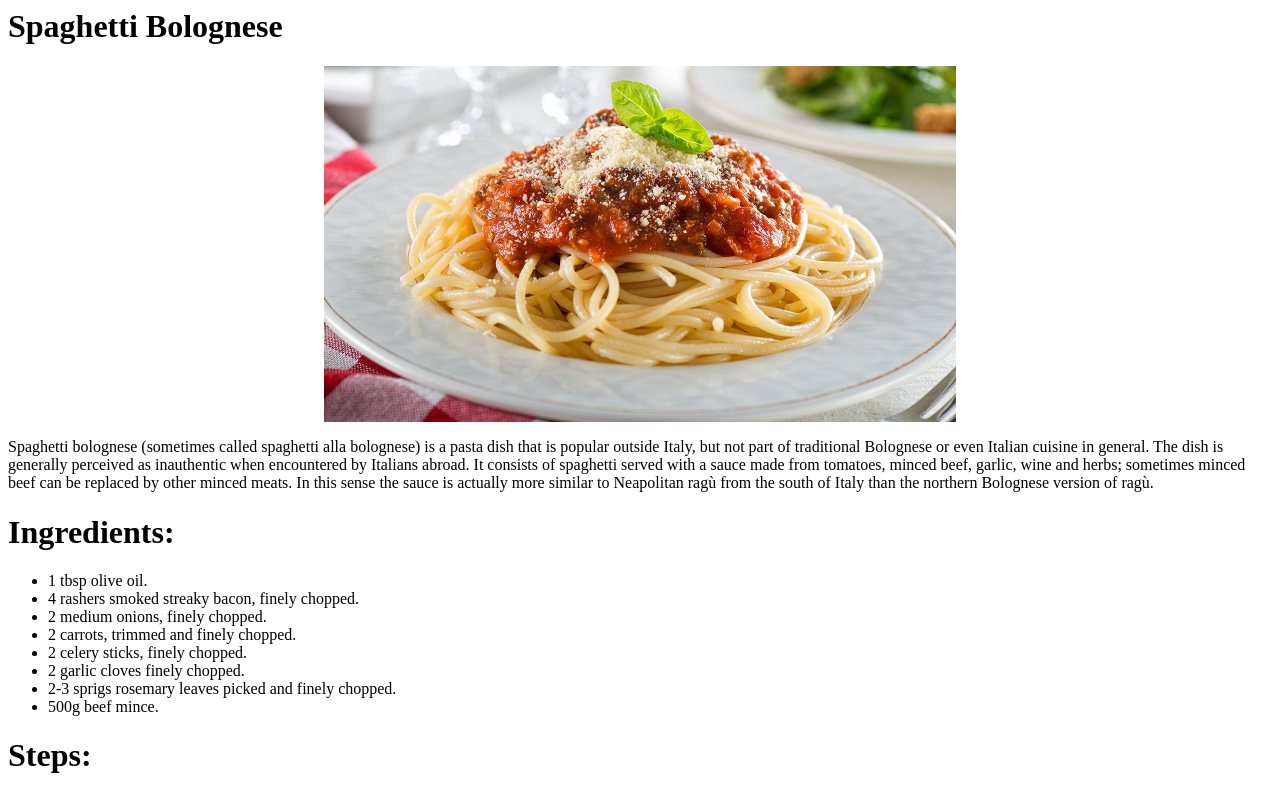
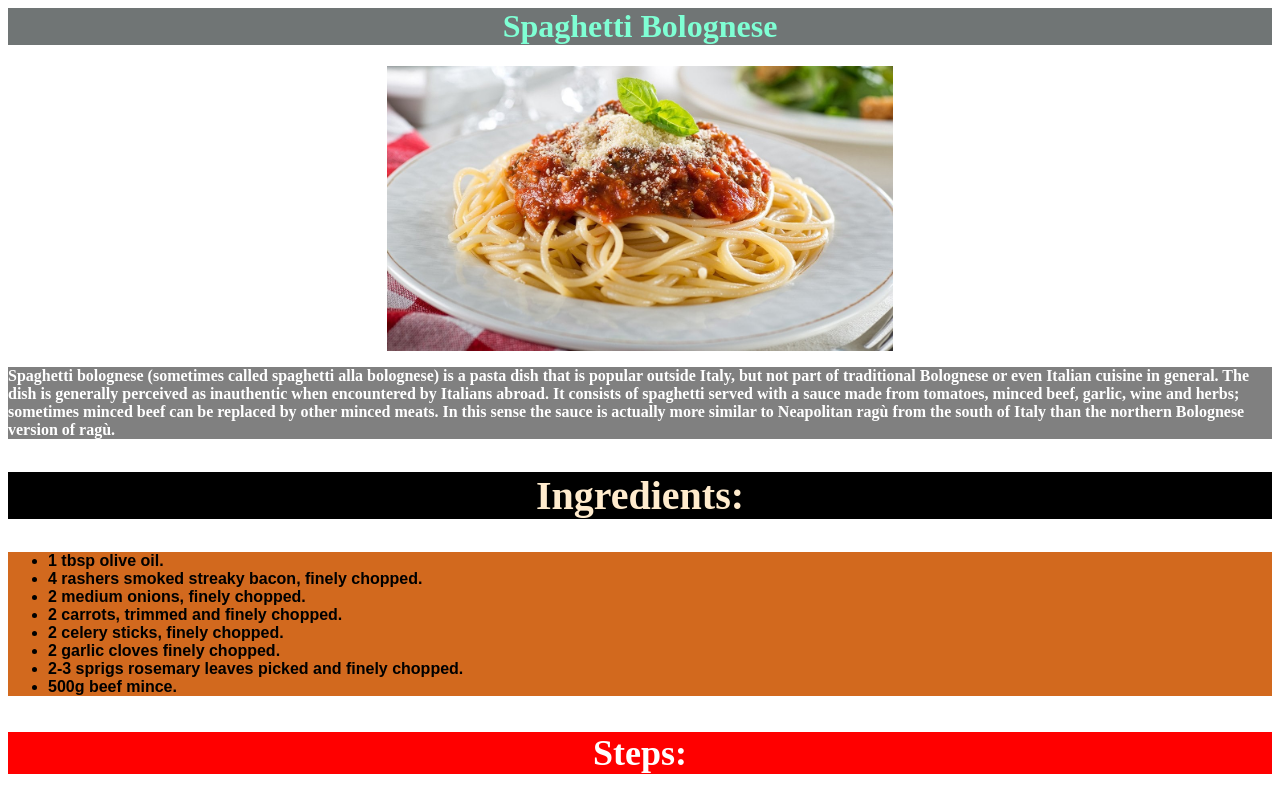
Before and after one commit to skuderski/recipes, a plain HTML site: page recipes/bolognese.html in a window 1280 px wide. Shown: the top 793 px of the page. Drawn offline with Linux system fonts and the light colour scheme.

Commit message:
styled with css

```diff
--- a/recipes/bolognese.html
+++ b/recipes/bolognese.html
@@ -11,7 +11,7 @@
 <p>Spaghetti bolognese (sometimes called spaghetti alla bolognese) is a pasta dish that is popular outside Italy, but not part of traditional Bolognese or even Italian cuisine in general. The dish is generally perceived as inauthentic when encountered by Italians abroad.
 
     It consists of spaghetti served with a sauce made from tomatoes, minced beef, garlic, wine and herbs; sometimes minced beef can be replaced by other minced meats. In this sense the sauce is actually more similar to Neapolitan ragù from the south of Italy than the northern Bolognese version of ragù.</p>
-<h1>Ingredients:</h1>
+<h2>Ingredients:</h2>
 <ul>
     <li>1 tbsp olive oil.</li>
     <li>4 rashers smoked streaky bacon, finely chopped.</li>
@@ -22,7 +22,7 @@
     <li>2-3 sprigs rosemary leaves picked and finely chopped.</li>
     <li>500g beef mince.</li>
 </ul>
-<h1>Steps:</h1>
+<h3>Steps:</h3>
 <ol>
     <li>Put a large saucepan on a medium heat and add 1 tbsp olive oil.</li>
     <li>Add 4 finely chopped bacon rashers and fry for 10 mins until golden and crisp.</li>
--- a/styles.css
+++ b/styles.css
@@ -2,6 +2,38 @@ img{
     display: block;
     margin-left: auto;
     margin-right: auto;
-    width: 50%;
+    width: 40%;
 
 }
+
+h1{
+    text-align:center;
+    color:aquamarine;
+    background-color:rgb(112, 117, 117);
+}
+h2{
+    text-align:center;
+    color:blanchedalmond;
+    background-color:black;
+    font-size:40px;
+}
+ul{
+    background-color:chocolate;
+    font-weight:bold;
+    font-family:Arial;
+}
+h3{
+    text-align:center;
+    color:white;
+    font-size:36px;
+    background-color:red;
+}
+p{
+    font-weight:bold;
+    color:white;
+    background-color:grey;
+}
+ol{
+    font-size:20px;
+    font-family:"Times New Roman";
+}
```
